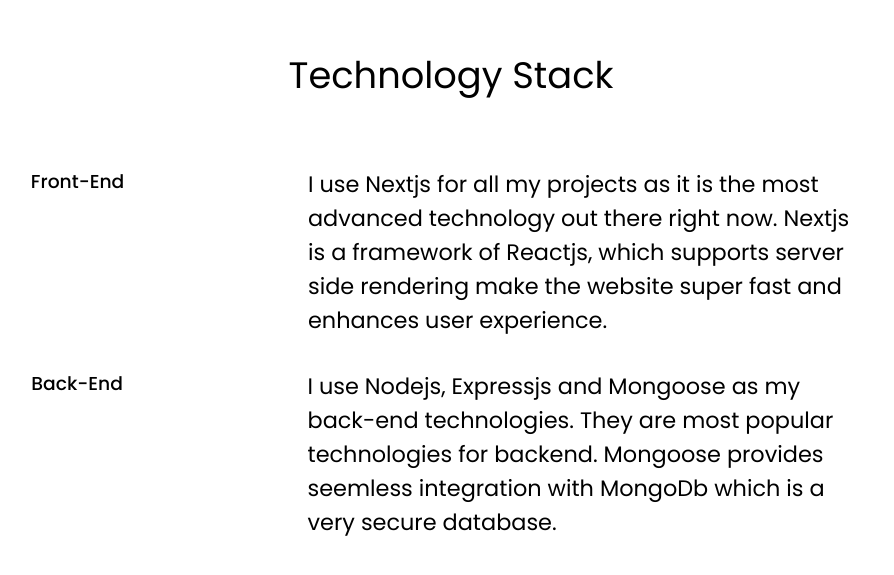
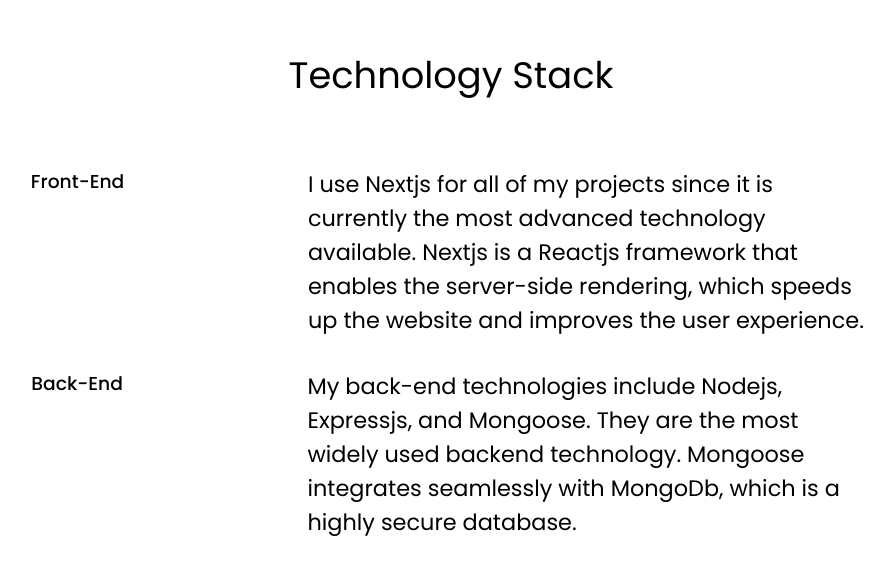
Before and after one commit to harshpandey002/portfolio-old, a Next.js app: page / in a window 1280 px wide. Shown: the part 1947-2522 px from the top of the page, without its empty margins (189-1083 px from the left). Built offline with nearby package versions, Linux system fonts and the light colour scheme; a web font is replaced by a local one.

Commit message:
Quillbot content

```diff
--- a/components/Experience.js
+++ b/components/Experience.js
@@ -112,10 +112,10 @@
             <p>Jul 2021 - Oct 2021</p>
           </div>
           <p>
-            Collaborated remotely with this international company from spain.
-            EduCompanion is a platform for learners which provides the exact
-            pathway to excel in a perticular feild. As a freelance developer, I
-            designed and developed Front-End of the platform.
+            Remotely collaborated with this international corporation based in
+            Spain. EduCompanion is a learning platform that shows students how
+            to thrive in a specific field. I designed and developed the platform
+            {"'"}s front-end as a freelance developer.
           </p>
         </motion.div>
         <motion.div variants={item} className={styles.block}>
@@ -124,9 +124,10 @@
             <p>Sep 2021 - Nov 2021</p>
           </div>
           <p>
-            Designed and Developed a mentoring platform which solved the
-            business problem of reserving slots for b2b. Beyond Pinks is a
-            company situated in Hyderabad which focuses on Women Empowerment.
+            Designed and developed a mentorship platform that solves the
+            business problem of reserving slots for business-to-business
+            meetings. Beyond Pinks is a Hyderabad-based organisation dedicated
+            to women{"'"}s empowerment.
           </p>
         </motion.div>
       </motion.div>
--- a/components/Stack.js
+++ b/components/Stack.js
@@ -90,18 +90,19 @@
         <motion.div variants={item} className={styles.block}>
           <h3>Front-End</h3>
           <p>
-            I use Nextjs for all my projects as it is the most advanced
-            technology out there right now. Nextjs is a framework of Reactjs,
-            which supports server side rendering make the website super fast and
-            enhances user experience.
+            I use Nextjs for all of my projects since it is currently the most
+            advanced technology available. Nextjs is a Reactjs framework that
+            enables the server-side rendering, which speeds up the website and
+            improves the user experience.
           </p>
         </motion.div>
         <motion.div variants={item} className={styles.block}>
           <h3>Back-End</h3>
           <p>
-            I use Nodejs, Expressjs and Mongoose as my back-end technologies.
-            They are most popular technologies for backend. Mongoose provides
-            seemless integration with MongoDb which is a very secure database.
+            My back-end technologies include Nodejs, Expressjs, and Mongoose.
+            They are the most widely used backend technology. Mongoose
+            integrates seamlessly with MongoDb, which is a highly secure
+            database.
           </p>
         </motion.div>
       </motion.div>
```
